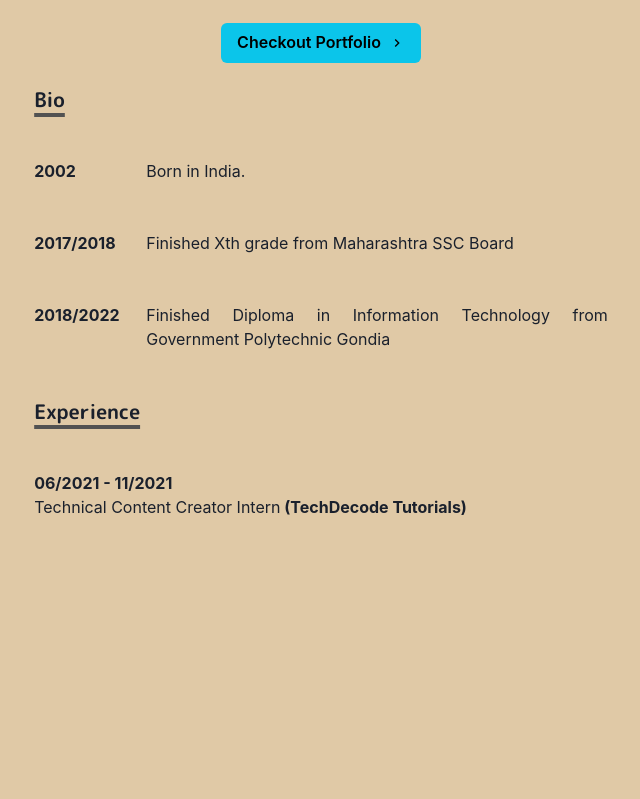
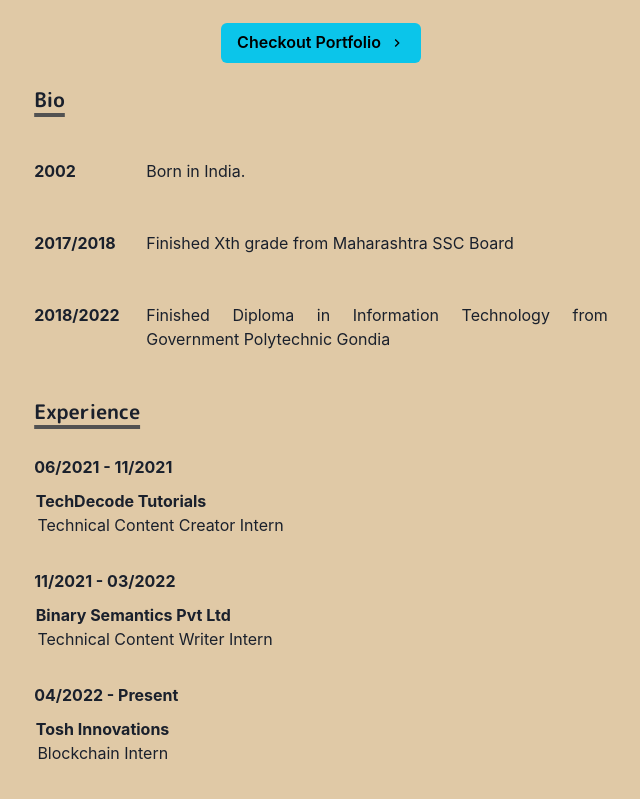
Before and after one commit to EthixLucifer/New-Portfolio-Website, a Next.js app: page / in a window 1280 px wide. Shown: the part 441-1240 px from the top of the page, without its empty margins (319-959 px from the left). Before the commit the page ends 1040 px from the top, so only its background shows below. Built offline with nearby package versions, Linux system fonts and the light colour scheme.

Commit message:
Added the Experience Section

```diff
--- a/components/bio.js
+++ b/components/bio.js
@@ -13,7 +13,6 @@ margin-top:-1.5em
 
 export const BioYear = styled.span`
 font-weight: bold;
-
 padding-right: 12em;
 text-align: left;
 
@@ -25,24 +24,20 @@ text-align: left;
 
 
 export const ExperienceContainer = styled(Box)`
-margin-top: 3rem;
-margin-bottom: 3rem;
+margin-top: 2rem;
+margin-bottom: 1rem;
 `
 
 export const ExperienceYear = styled.span`
 font-weight: bold;
 text-align: left;
-// padding-bottom: 1em;
-
+`
+export const CompanyName = styled(Box)`
+font-weight: bold;
+text-align: left;
+text-indent: 0.1em;
+margin-top:10px;
 `
 export const PositionName = styled(Box)`
-// padding-left: 7em;
-text-indent: 0.4;
-// margin-top:-1.5em
+text-indent: 0.2em;
 `
-export const CompanyName = styled.span`
-font-weight: bold;
-text-align: left;
-// padding-bottom: 1em;
-
-`
--- a/pages/index.js
+++ b/pages/index.js
@@ -3,7 +3,7 @@ import NextLink from 'next/link';
 import Section from '../components/section';
 import Paragraph from '../components/paragraph';
 import { ChevronRightIcon } from '@chakra-ui/icons';
-import { BioSection, ExperienceContainer, PositionName, ExperienceYear, BioYear, BioContainer, ExperienceDescription, CompanyName } from '../components/bio';
+import { BioSection, ExperienceContainer, PositionName, ExperienceYear, BioYear, BioContainer, ExperienceDescription, CompanyName, CompanyContainer } from '../components/bio';
 
 
 const Page = () => {
@@ -83,14 +83,39 @@ const Page = () => {
 
                     <ExperienceYear>06/2021 - 11/2021</ExperienceYear>
 
+                        <CompanyName>
+                          <a href='https://techdecodetutorials.com/author/rohit/' target='_blank'>  TechDecode Tutorials</a>
+                        </CompanyName>
+
                     <PositionName>
                         Technical Content Creator Intern
+                    </PositionName>
 
-                        <CompanyName> <a href="https://techdecodetutorials.com/author/rohit/" target="_blank"> (TechDecode Tutorials)</a>
+                </ExperienceContainer>
+                <ExperienceContainer>
+
+                    <ExperienceYear>11/2021 - 03/2022</ExperienceYear>
+
+                        <CompanyName>
+                          <a href='https://www.binarysemantics.com/' target='_blank'>  Binary Semantics Pvt Ltd</a>
                         </CompanyName>
 
+                    <PositionName>
+                        Technical Content Writer Intern
                     </PositionName>
 
+                </ExperienceContainer>
+                <ExperienceContainer>
+
+                    <ExperienceYear>04/2022 - Present</ExperienceYear>
+
+                        <CompanyName>
+                          <a href='https://www.toshinnovations.com/' target='_blank'>  Tosh Innovations </a>
+                        </CompanyName>
+
+                    <PositionName>
+                        Blockchain Intern
+                    </PositionName>
 
                 </ExperienceContainer>
             </Section>
```
